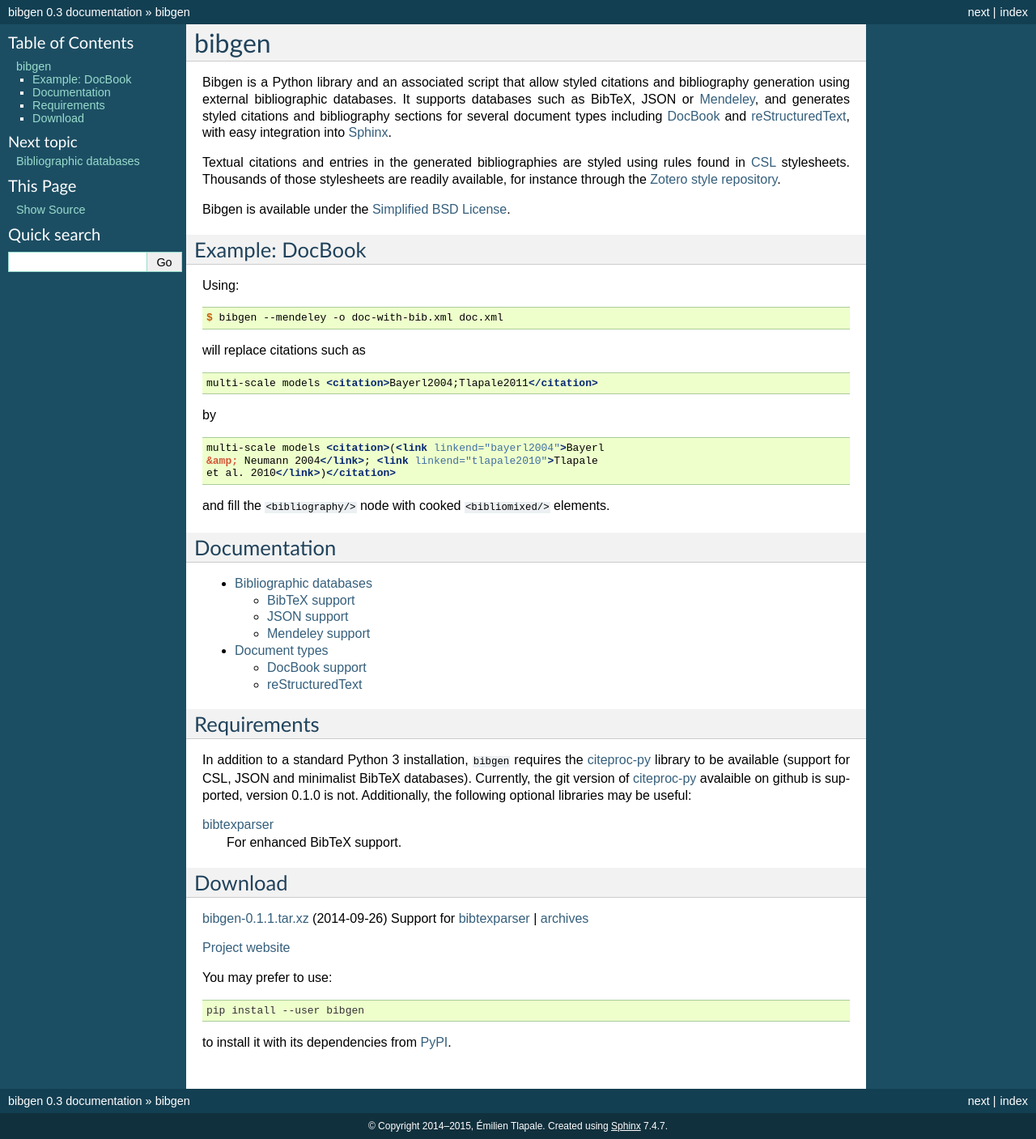
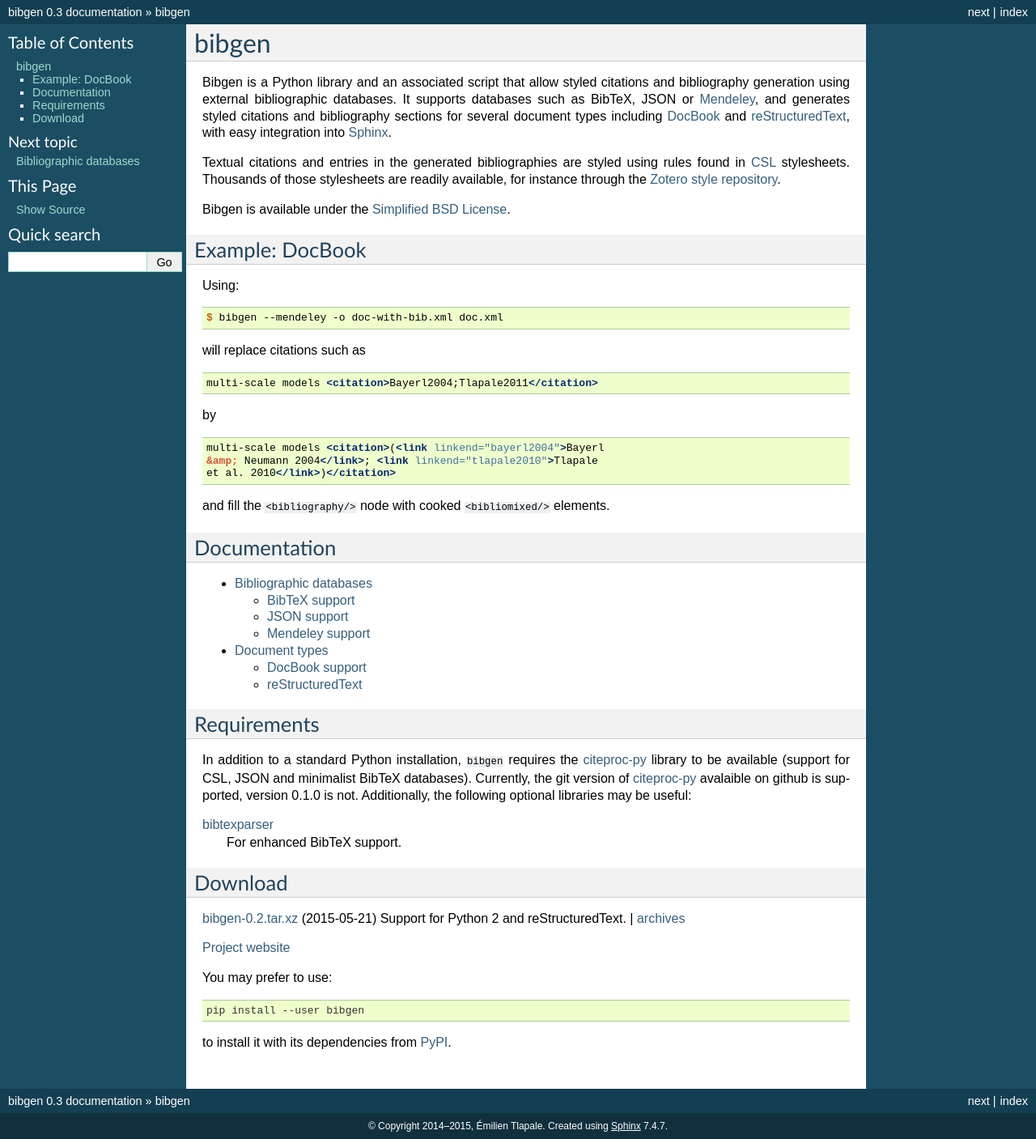
Before and after one commit to etlapale/bibgen, a Sphinx documentation site: the page built from doc/source/index.rst, in a window 1280 px wide. Shown: the whole page at 81% size. Built offline with Sphinx 7.4.7, drawn with Linux system fonts in a browser that asks for light colours.

Commit message:
Updating docs to 0.2 release.

```diff
--- a/doc/source/index.rst
+++ b/doc/source/index.rst
@@ -52,7 +52,7 @@
 
 Requirements
 ------------
-In addition to a standard Python 3 installation, ``bibgen`` requires
+In addition to a standard Python installation, ``bibgen`` requires
 the citeproc-py_ library to be available (support for CSL, JSON and
 minimalist BibTeX databases). Currently, the git version of
 citeproc-py_ avalaible on github is supported, version 0.1.0 is not.
@@ -64,8 +64,8 @@
 
 Download
 --------
-`bibgen-0.1.1.tar.xz </data/bibgen/bibgen-0.1.tar.xz>`_
-(2014-09-26) Support for bibtexparser_
+`bibgen-0.2.tar.xz </data/bibgen/bibgen-0.2.tar.xz>`_
+(2015-05-21) Support for Python 2 and reStructuredText.
 |
 `archives </data/bibgen/>`_
 
```
